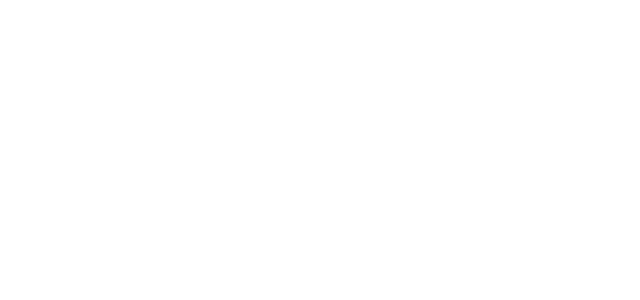
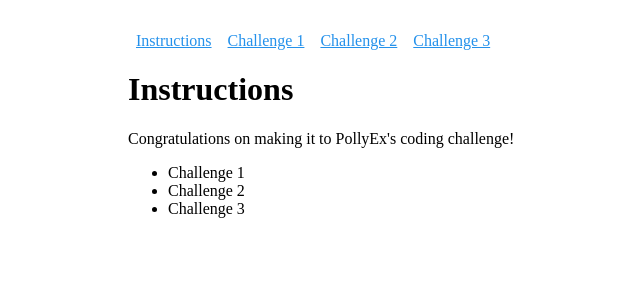
Before and after one commit to PollyEx/frontend-coding-challenge-richardbx, a Vue app: page /#/instructions in a window 1280 px wide. Shown: the top 300 px of the page, without its empty margins (131-771 px from the left). Built offline with nearby package versions, Linux system fonts and the light colour scheme.

Commit message:
feat: add base routes for 3 challenges including route to write instructions

```diff
--- a/src/App.vue
+++ b/src/App.vue
@@ -1,13 +1,26 @@
 <template>
   <div id="app">
     <div id="nav">
-      <!-- Add Nav items here-->
+      <router-link to="/instructions">Instructions</router-link>
+      <router-link to="/challenge-1">Challenge 1</router-link>
+      <router-link to="/challenge-2">Challenge 2</router-link>
+      <router-link to="/challenge-3">Challenge 3</router-link>
     </div>
-    <router-view />
+    <router-view></router-view>
   </div>
 </template>
 
 <style lang="scss" scoped>
+#app {
+  margin: auto;
+  max-width: 762px;
+  padding: 24px;
+}
+
 #nav {
+  a {
+    margin: 8px;
+    color: #2491eb;
+  }
 }
 </style>
--- a/src/router/index.js
+++ b/src/router/index.js
@@ -1,14 +1,32 @@
 import Vue from 'vue';
 import VueRouter from 'vue-router';
-import Home from '../views/Home.vue';
+import Instructions from '../views/Instructions.vue';
+import Challenge1 from '../views/Challenge1.vue';
+import Challenge2 from '../views/Challenge2.vue';
+import Challenge3 from '../views/Challenge3.vue';
 
 Vue.use(VueRouter);
 
 const routes = [
   {
-    path: '/',
-    name: 'Home',
-    component: Home,
+    path: '/instructions',
+    name: 'Instructions',
+    component: Instructions,
+  },
+  {
+    path: '/challenge-1',
+    name: 'Challenge1',
+    component: Challenge1,
+  },
+  {
+    path: '/challenge-2',
+    name: 'Challenge2',
+    component: Challenge2,
+  },
+  {
+    path: '/challenge-3',
+    name: 'Challenge3',
+    component: Challenge3,
   },
 ];
 
--- /dev/null
+++ b/src/views/Challenge1.vue
@@ -0,0 +1,11 @@
+<template>
+  <h1>Challenge 1</h1>
+</template>
+
+<script>
+export default {
+  name: 'Challenge1',
+};
+</script>
+
+<style lang="scss" scoped></style>
--- /dev/null
+++ b/src/views/Challenge2.vue
@@ -0,0 +1,11 @@
+<template>
+  <h1>Challenge 2</h1>
+</template>
+
+<script>
+export default {
+  name: 'Challenge2',
+};
+</script>
+
+<style lang="scss" scoped></style>
--- /dev/null
+++ b/src/views/Challenge3.vue
@@ -0,0 +1,11 @@
+<template>
+  <h1>Challenge 3</h1>
+</template>
+
+<script>
+export default {
+  name: 'Challenge3',
+};
+</script>
+
+<style lang="scss" scoped></style>
--- a/src/views/Home.vue
+++ b/src/views/Home.vue
@@ -1,5 +1,6 @@
 <template>
-  <div class="home"></div>
+  <div class="home">
+  </div>
 </template>
 
 <script>
--- /dev/null
+++ b/src/views/Instructions.vue
@@ -0,0 +1,12 @@
+<template>
+  <div>
+    <h1>Instructions</h1>
+    <p>Congratulations on making it to PollyEx's coding challenge!</p>
+
+    <ul>
+      <li>Challenge 1</li>
+      <li>Challenge 2</li>
+      <li>Challenge 3</li>
+    </ul>
+  </div>
+</template>
```
